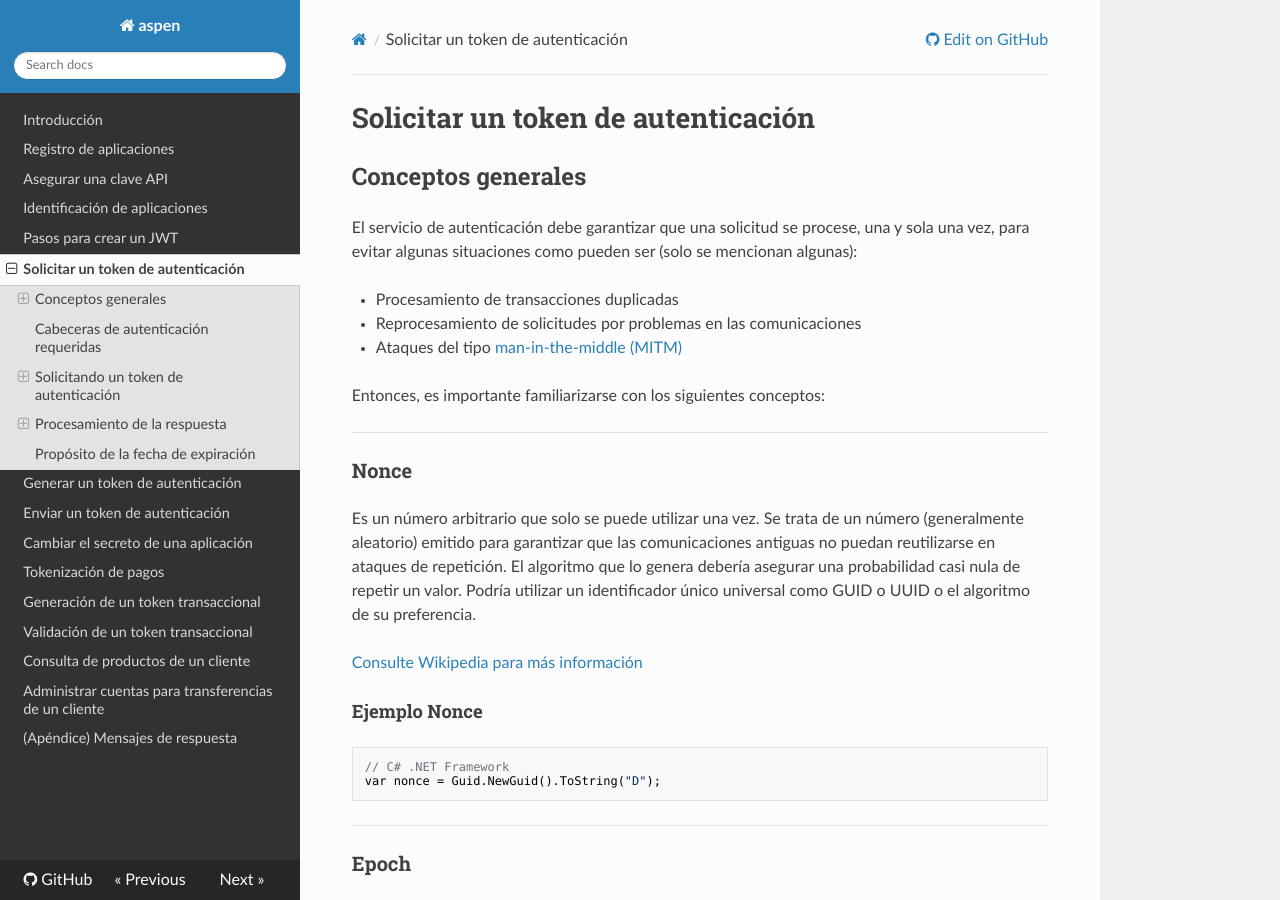
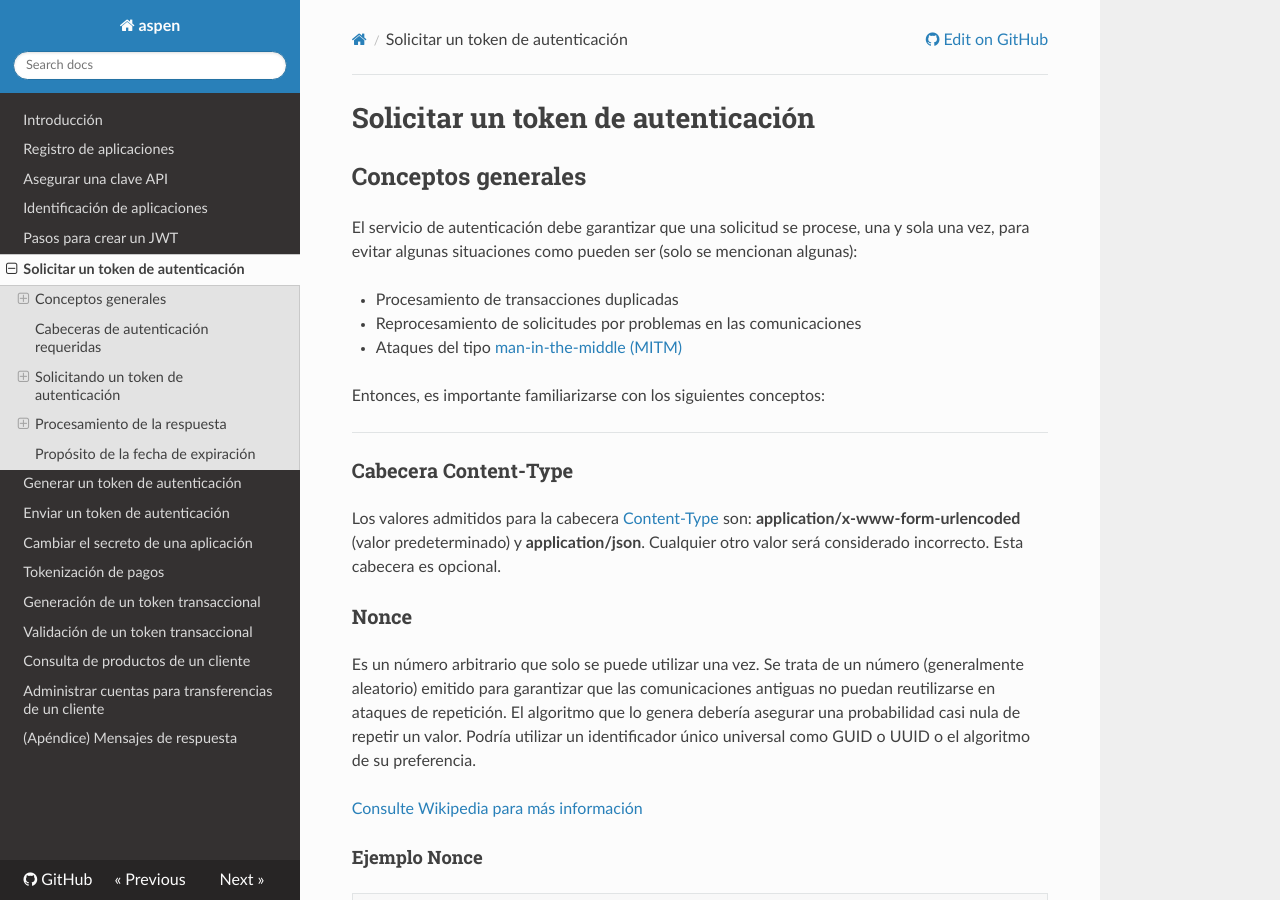
Before and after one commit to menchi2000/Aspen, an MkDocs documentation site: the page built from docs/JWT-Request.md, in a window 1280 px wide and 900 px high. Built offline with MkDocs 1.6.1, drawn with Linux system fonts in a browser that asks for light colours; nearby versions of some CDN libraries; old or Windows-style settings are respelled for this version of MkDocs.

Commit message:
Update JWT-Request.md

```diff
--- a/docs/JWT-Request.md
+++ b/docs/JWT-Request.md
@@ -13,6 +13,9 @@ El servicio de autenticación debe garantizar que una solicitud se procese, una
 Entonces, es importante familiarizarse con los siguientes conceptos:
 
 ---
+
+### Cabecera Content-Type
+Los valores admitidos para la cabecera [Content-Type](https://developer.mozilla.org/en-US/docs/Web/HTTP/Headers/Content-Type) son: **application/x-www-form-urlencoded** (valor predeterminado) y **application/json**. Cualquier otro valor será considerado incorrecto. Esta cabecera es opcional.
 
 ### Nonce
 
```
